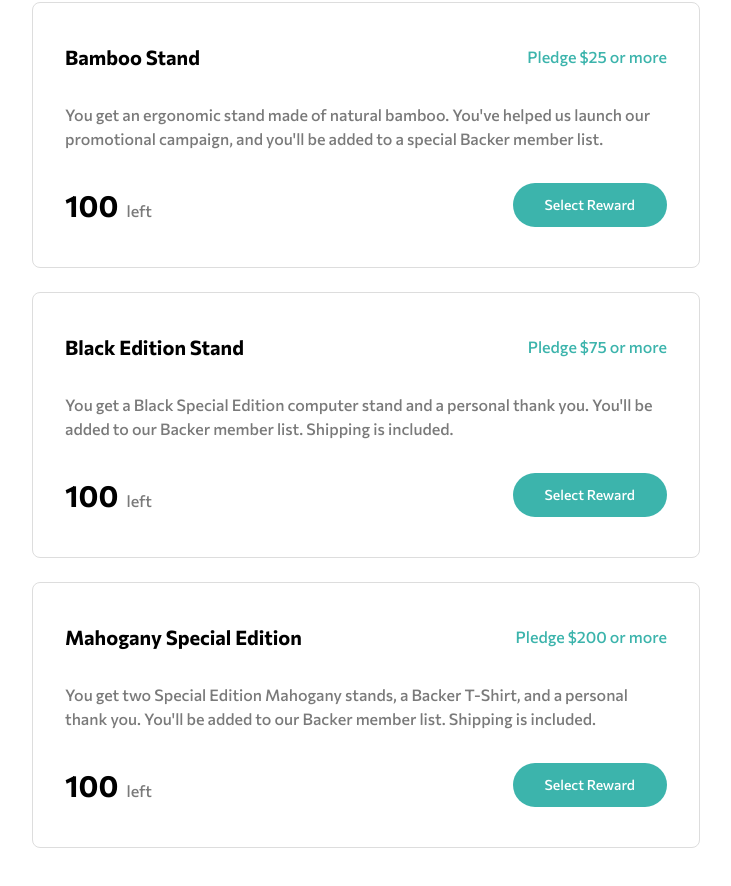
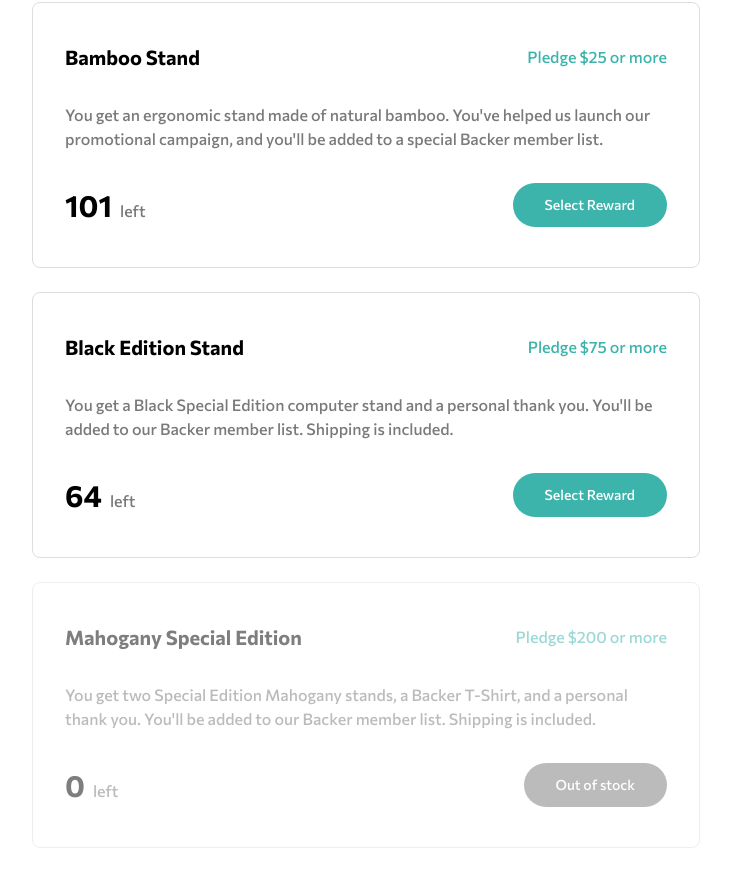
Before and after one commit to JuanMiranda1998/crowfunding-page-frontend-mentor, a Next.js app: page / in a window 1280 px wide. Shown: the part 1196-2082 px from the top of the page, without its empty margins (274-1005 px from the left). Built offline with nearby package versions, Linux system fonts and the light colour scheme.

Commit message:
added amountLeft

```diff
--- a/src/app/components/MainSection/MainComponent.jsx
+++ b/src/app/components/MainSection/MainComponent.jsx
@@ -68,9 +68,24 @@
     }
 
     const makeDonation = (id, amount) => {
+        reduceBackersDisp(id);
         const { backed, backers } = stats;
-        const formattedAmount = parseInt(amount)
-        setStats({...stats, backed: backed + formattedAmount, backers: backers + 1 })
+        const formattedAmount = parseInt(amount);
+        setStats({...stats, backed: backed + formattedAmount, backers: backers + 1 });
+    }
+
+    const reduceBackersDisp = (optionId) => {
+        const newArr = [];
+        optionValues.forEach((value) => {
+            if (value.id === optionId){
+                const newNum = value.amountLeft - 1
+                const newValue = {id: value.id, amountLeft: newNum}
+                newArr.push(newValue)
+            } else {
+                newArr.push(value);
+            }
+        })
+        setOptionValues(newArr)
     }
 
     return (
@@ -114,10 +129,11 @@
                             OPTIONS_DATA.map((option) => (
                                 <OptionCard
                                     key={option.id}
+                                    id={option.id}
                                     title={option.title}
                                     minimumTake={option.minimumTake}
                                     description={option.description}
-                                    isAvailable={true}
+                                    optionData={optionValues}
                                     toggleFunction={toggleDonationModal}
                                 />
                             ))
--- a/src/app/components/MainSection/OptionCard.jsx
+++ b/src/app/components/MainSection/OptionCard.jsx
@@ -1,21 +1,28 @@
 import React from 'react'
-import { OPTIONS_DATA } from './MainComponent'
 
 
-const OptionCard = ({ title, minimumTake, description, isAvailable, toggleFunction }) => {
+const OptionCard = ({ id, title, minimumTake, description, optionData, toggleFunction }) => {
 
+    const data = optionData;
+    const optionValues = data.find((value) => {
+        return value.id === id
+    })
+
+    const value = optionValues?.amountLeft
+    const valueDisplay = value ? value : 0
+    const available = value > 0
 
     return (
         <>
-        {minimumTake>0 && <div className={`flex flex-col px-8 py-10 rounded-lg border border-[#dddddd] ${isAvailable ? '' : 'opacity-50'}`}>
+        {minimumTake>0 && <div className={`flex flex-col px-8 py-10 rounded-lg border border-[#dddddd] ${available ? '' : 'opacity-50'}`}>
             <div className='flex flex-row justify-between items-center'>
                 <h2 className='text-xl font-semibold'>{title}</h2>
                 <p className='text-base font-medium text-moderateCyan'>Pledge ${minimumTake} or more</p>
             </div>
             <p className='text-darkGray font-medium text-base my-8'>{description}</p>
             <div className='flex flex-row justify-between items-center'>
-                <p className='text-darkGray font-medium'><span className='text-3xl font-bold text-black mr-2'>100</span>left</p>
-                <button className={`text-white text-sm font-medium ${isAvailable ? 'bg-moderateCyan hover:bg-darkCyan transition-colors ease-in duration-200' : 'bg-darkGray'} rounded-full px-8 py-3`} disabled={!isAvailable} onClick={toggleFunction} >{isAvailable ? 'Select Reward' : 'Out of stock'}</button>
+                <p className='text-darkGray font-medium'><span className='text-3xl font-bold text-black mr-2'>{valueDisplay}</span>left</p>
+                <button className={`text-white text-sm font-medium ${available ? 'bg-moderateCyan hover:bg-darkCyan transition-colors ease-in duration-200' : 'bg-darkGray'} rounded-full px-8 py-3`} disabled={!available} onClick={toggleFunction} >{available ? 'Select Reward' : 'Out of stock'}</button>
             </div>
         </div>}
         </>
```
